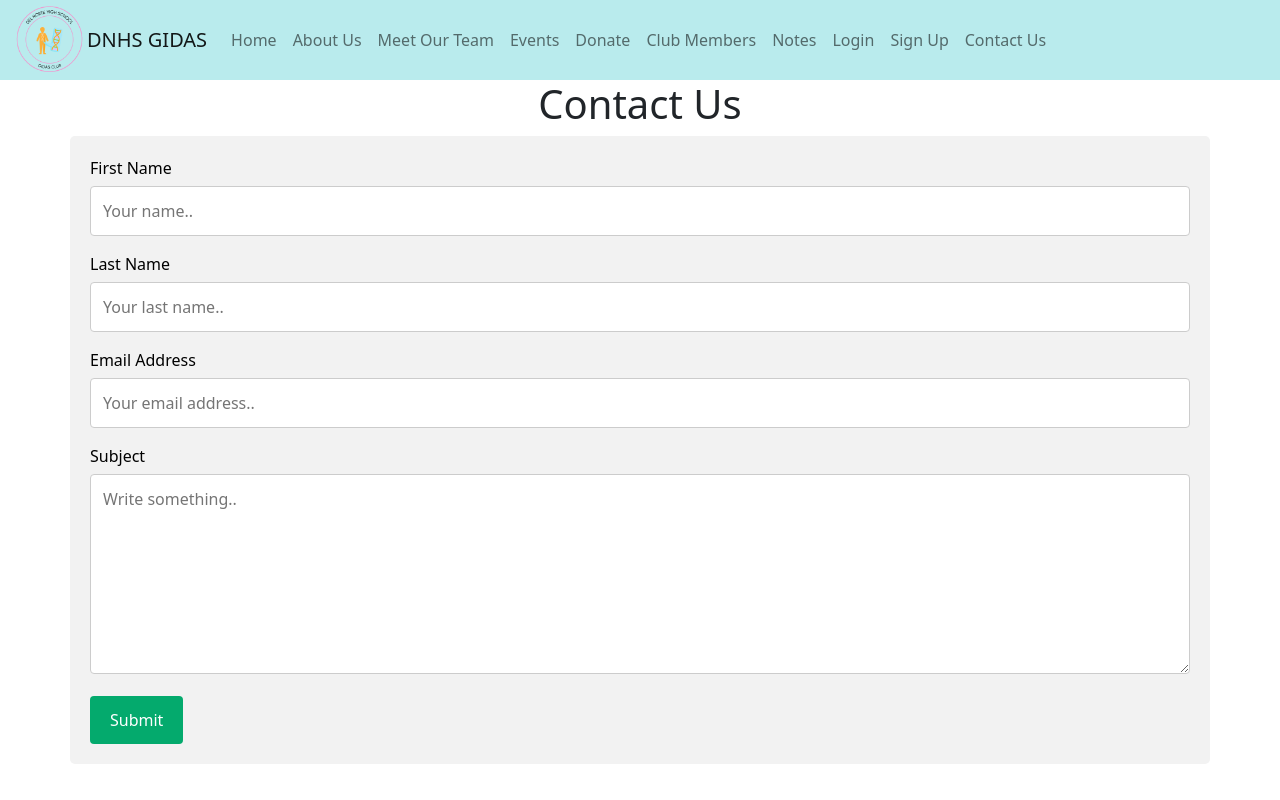
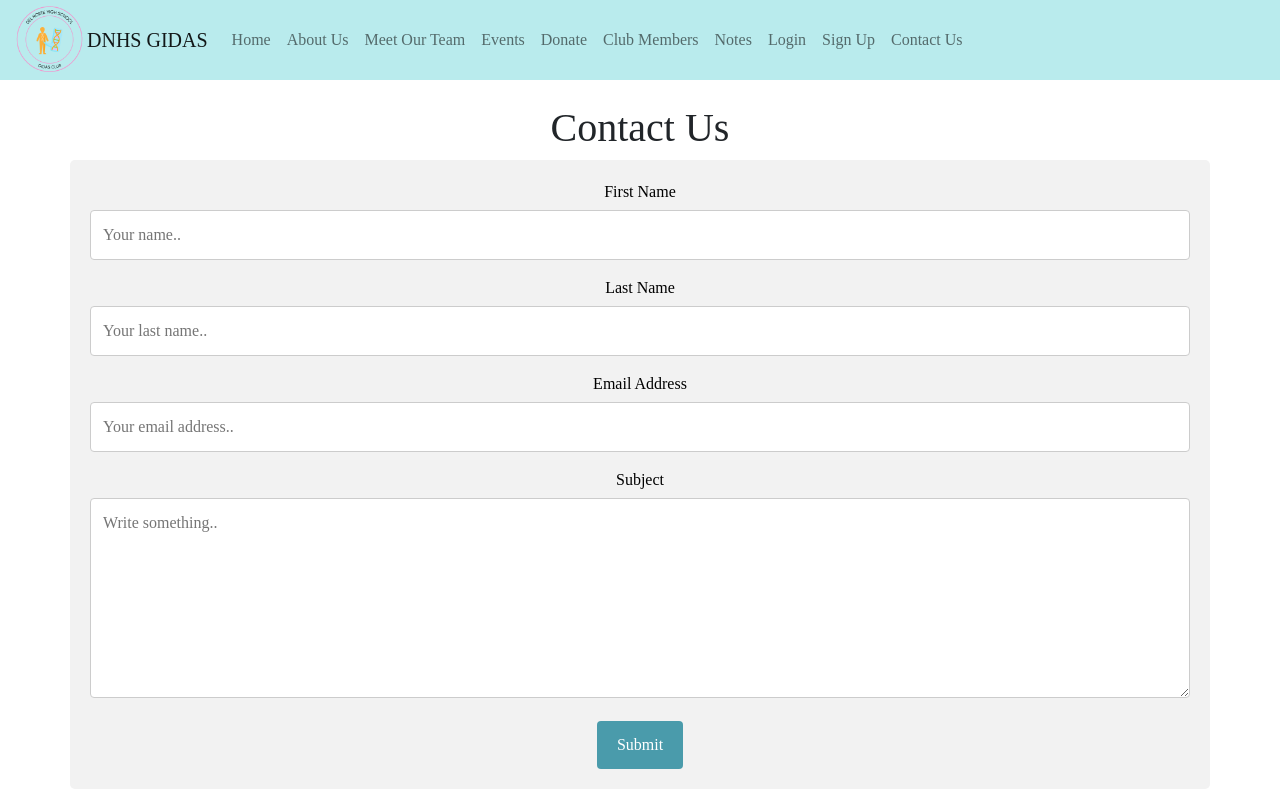
Before and after one commit to VidhiKulkarni/teamlace, a Flask app: page /contactus in a window 1280 px wide. Run offline with Flask 2, Linux system fonts and the light colour scheme.

Commit message:
Submit Button Color Change and Font Change

```diff
--- a/templates/contactus.html
+++ b/templates/contactus.html
@@ -1,6 +1,11 @@
+
 {% include "layout.html" %}
+<body style="font-family: Baskerville; text-align: center;" </body>
+
 <!DOCTYPE html>
 <html lang="en">
+<br>
+
 <h1>Contact Us</h1>
 <head>
     <meta charset="UTF-8">
@@ -57,7 +62,7 @@ input[type=submit]:hover {
         <label style="color: black" for="subject">Subject</label>
         <textarea id="subject" name="subject" placeholder="Write something.." style="height:200px"></textarea>
 
-        <input type="submit" value="Submit">
+        <input type="submit" value="Submit" style="background-color: #4A9BAB">
 
     </form>
 
--- a/templates/fragments/navbar.html
+++ b/templates/fragments/navbar.html
@@ -10,7 +10,7 @@
 
         </style>
 
-<nav class="navbar navbar-expand-lg navbar-light" style="background-color: #b9ebed">
+<nav class="navbar navbar-expand-lg navbar-light" style="background-color: #b9ebed; font-family: Baskerville">
     <div class="container-fluid">
         <div class="btn-group">
             <nav class="navbar navbar-expand-lg navbar-light">
```
